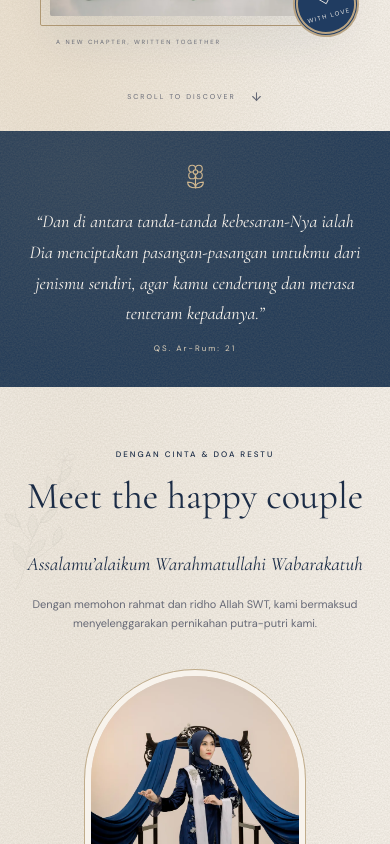
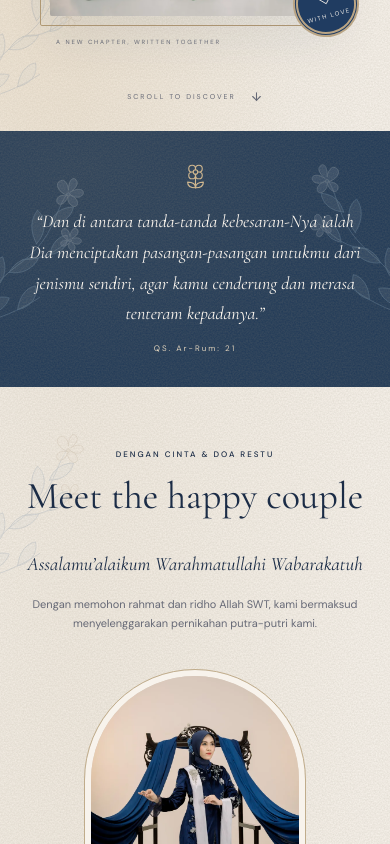
Before and after one commit to pleb00/iwed, a Next.js app: page / in a window 390 px wide. Shown: the part 1000-1844 px from the top of the page. Built offline with nearby package versions, Linux system fonts and the light colour scheme.

Commit message:
feat: added few accent to the background

```diff
--- a/app/globals.css
+++ b/app/globals.css
@@ -37,63 +37,49 @@ footer {
   background-repeat: repeat, no-repeat;
 }
 
-/* Sparse floral sprigs sit behind the content, along alternating edges. */
-.couple-section,
-.events-section,
-.location-section {
+/* Paired botanical borders keep decoration at the edges of the invitation. */
+.hero, .quote-band, .couple-section, .events-section,
+.story-section, .location-section, .gift-section, footer {
   position: relative;
   isolation: isolate;
+  overflow: clip;
 }
-
-.couple-section::before,
-.events-section::before,
-.location-section::before {
+:is(.hero, .quote-band, .couple-section, .events-section, .story-section, .location-section, .gift-section, footer)::before,
+:is(.hero, .quote-band, .couple-section, .events-section, .story-section, .location-section, .gift-section, footer)::after {
   content: '';
   position: absolute;
   z-index: -1;
-  width: clamp(110px, 16vw, 205px);
-  height: 340px;
+  width: clamp(145px, 19vw, 260px);
+  height: clamp(260px, 32vw, 430px);
   background: url('../public/textures/botanical-sprig.svg') center / contain no-repeat;
-  opacity: .3;
+  opacity: .34;
   pointer-events: none;
 }
-
-.couple-section::before {
-  top: 35px;
-  left: 0;
-  transform: rotate(-12deg);
-  transform-origin: bottom center;
+:is(.hero, .quote-band, .couple-section, .events-section, .story-section, .location-section, .gift-section, footer)::before {
+  left: -45px;
+  top: 18px;
+  transform: rotate(16deg);
 }
-
-.events-section::before {
-  right: 0;
-  bottom: 25px;
-  transform: scaleX(-1);
-  opacity: .24;
+:is(.hero, .quote-band, .couple-section, .events-section, .story-section, .location-section, .gift-section, footer)::after {
+  right: -45px;
+  bottom: 8px;
+  transform: scaleX(-1) rotate(12deg);
 }
-
-.location-section::before {
-  top: 0;
-  right: 0;
-  height: 240px;
-  transform: scaleX(-1);
-  opacity: .22;
-}
-
+.hero::before { top: auto; bottom: -35px; }
+.hero::after { top: -45px; bottom: auto; transform: rotate(185deg); }
+:is(.quote-band, footer)::before,
+:is(.quote-band, footer)::after { opacity: .27; filter: brightness(1.8) saturate(.55); }
+.story-section::before { top: auto; bottom: -70px; opacity: .22; }
+.story-section::after { top: -90px; bottom: auto; opacity: .22; }
 @media (max-width: 760px) {
-  .couple-section::before,
-  .events-section::before,
-  .location-section::before {
-    width: 90px;
-    height: 195px;
-    opacity: .18;
-    transform: none;
+  :is(.hero, .quote-band, .couple-section, .events-section, .story-section, .location-section, .gift-section, footer)::before,
+  :is(.hero, .quote-band, .couple-section, .events-section, .story-section, .location-section, .gift-section, footer)::after {
+    width: 130px;
+    height: 240px;
+    opacity: .23;
   }
-
-  .events-section::before,
-  .location-section::before {
-    transform: scaleX(-1);
-  }
+  :is(.hero, .quote-band, .couple-section, .events-section, .story-section, .location-section, .gift-section, footer)::before { left: -48px; }
+  :is(.hero, .quote-band, .couple-section, .events-section, .story-section, .location-section, .gift-section, footer)::after { right: -48px; }
 }
 
 .gift-section { border-top: 1px solid var(--line); }
@@ -128,7 +114,7 @@ footer {
 footer { color:#f8f3ec; }
 footer > svg { color:#d0b78f; }
 footer > span, footer > a { color:#d6deea; }
-.couple-section::before, .events-section::before, .location-section::before { filter:saturate(.3); opacity:.16; }
+
 @media(max-width:760px) {
  .hero-inner { grid-template-columns:1fr; gap:32px; }
  .hero-art { height:465px; max-width:310px; }
```
Also changed, not shown: next-env.d.ts, public/textures/botanical-sprig.svg.
